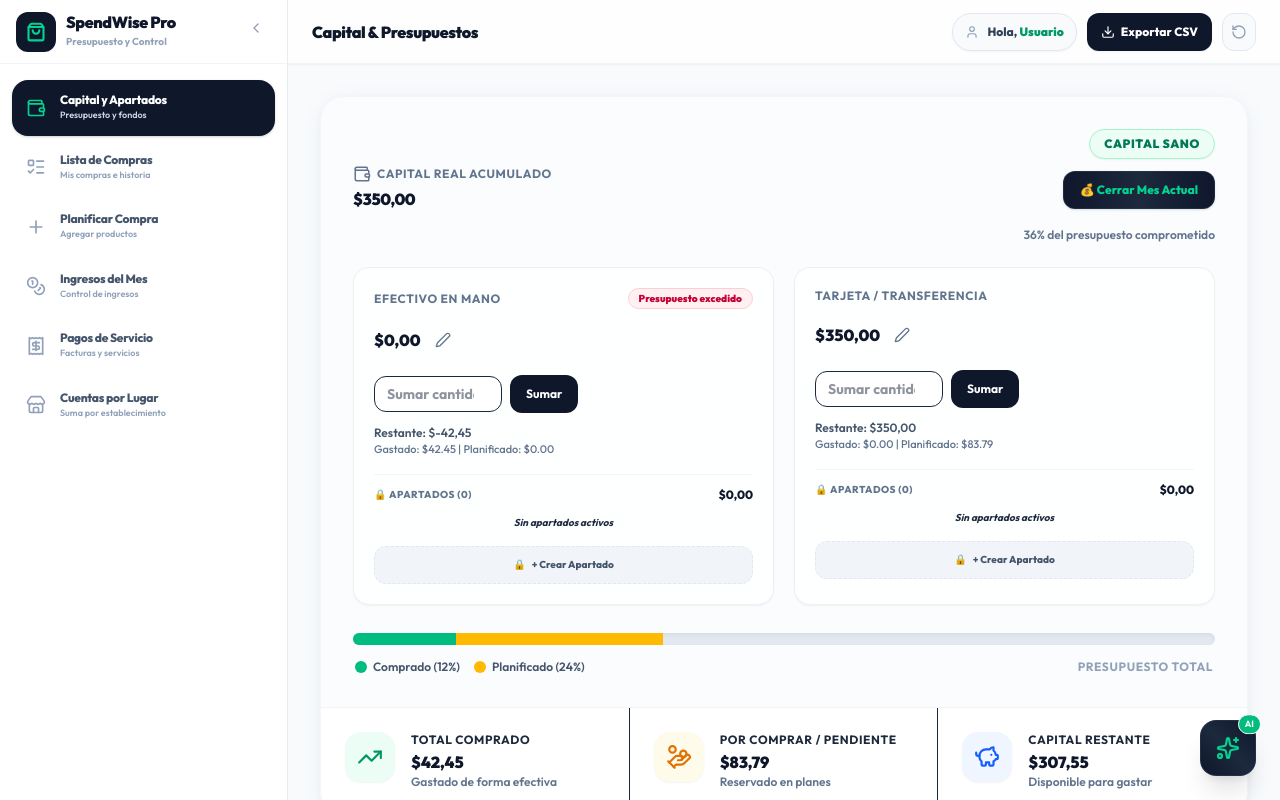
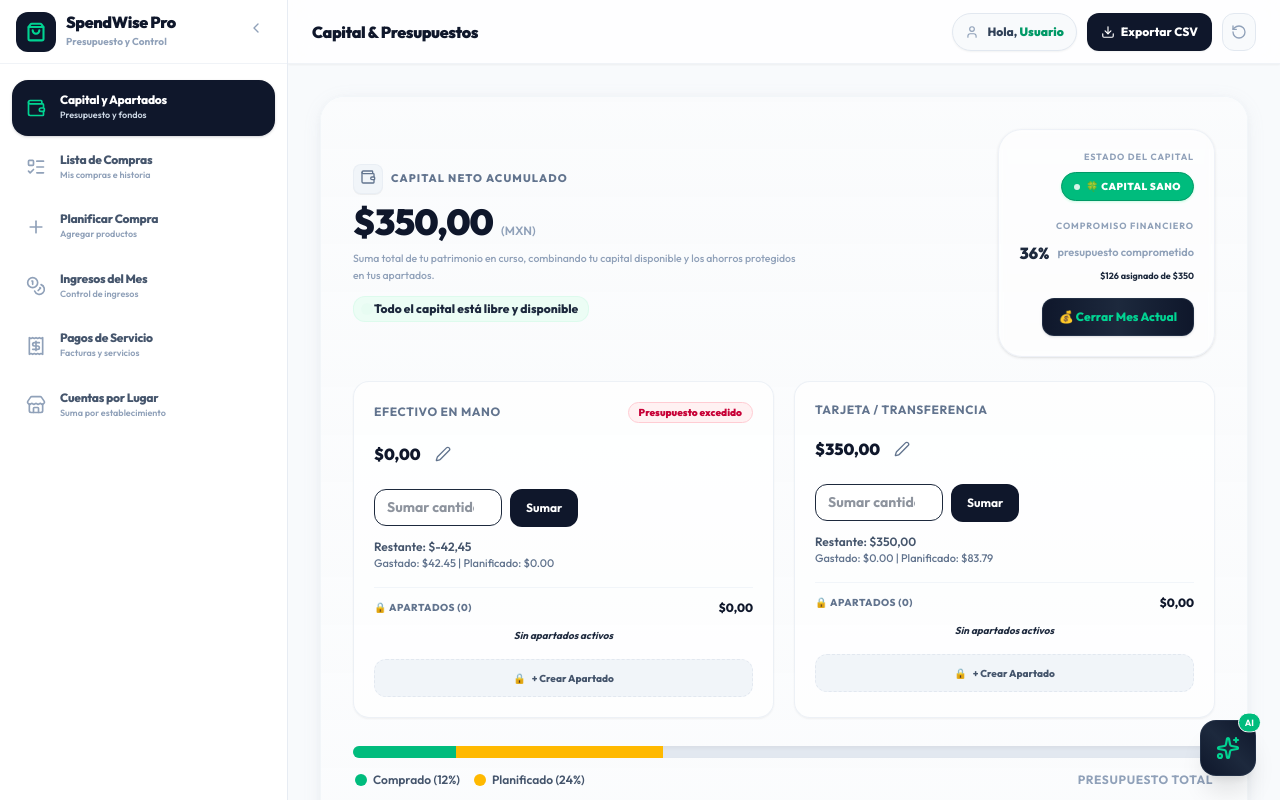
Before and after one commit to Raul-coder17/AppCompras, a React (Vite) app: page / in a window 1280 px wide. Shown: the top 800 px of the page. Built offline with nearby package versions, Linux system fonts and the light colour scheme.

Commit message:
feat: correccion de calculo de fin de mes, desglose de servicios y rediseño premium de capital

```diff
--- a/src/App.tsx
+++ b/src/App.tsx
@@ -509,7 +509,15 @@
       .filter(i => i.paymentMethod === 'tarjeta' || i.paymentMethod === 'transferencia')
       .reduce((acc, curr) => acc + (curr.price * curr.quantity), 0);
 
-    const spentServices = servicePayments.reduce((acc, curr) => acc + curr.amount, 0);
+    const spentServicesCash = servicePayments
+      .filter(s => s.paymentMethod === 'efectivo')
+      .reduce((acc, curr) => acc + curr.amount, 0);
+
+    const spentServicesCard = servicePayments
+      .filter(s => s.paymentMethod !== 'efectivo')
+      .reduce((acc, curr) => acc + curr.amount, 0);
+
+    const spentServices = spentServicesCash + spentServicesCard;
 
     const totalIncomesCash = incomes
       .filter(i => i.paymentMethod === 'efectivo')
@@ -519,8 +527,8 @@
       .filter(i => i.paymentMethod === 'tarjeta')
       .reduce((acc, curr) => acc + curr.amount, 0);
 
-    const remainingCashVal = Math.max(0, cashBudget + totalIncomesCash - spentCash);
-    const remainingCardVal = Math.max(0, cardBudget + totalIncomesCard - spentCard - spentServices);
+    const remainingCashVal = Math.max(0, cashBudget - spentCash - spentServicesCash);
+    const remainingCardVal = Math.max(0, cardBudget - spentCard - spentServicesCard);
 
     const [year, month] = currentMonth.split('-');
 
--- a/src/components/BudgetCard.tsx
+++ b/src/components/BudgetCard.tsx
@@ -347,47 +347,108 @@
       )}
 
       {/* Header section with interactive Available Capital input */}
-      <div className="p-6 md:p-8 bg-slate-50/50 border-b border-slate-100">
-        <div className="flex flex-col md:flex-row justify-between items-start md:items-center gap-4">
-          <div>
-            <p className="text-xs font-bold uppercase tracking-wider text-slate-500 flex items-center gap-1.5">
-              <Wallet className="w-4.5 h-4.5 text-slate-500" />
-              Capital Real Acumulado
-            </p>
-            <div className="flex items-center gap-2.5 mt-2 group" id="display-budget">
-              <h2 className="text-3.5xl md:text-4.5xl font-black text-slate-900 tracking-tight leading-none">
+      <div className="p-6 md:p-8 bg-gradient-to-b from-slate-50/70 to-slate-100/30 border-b border-slate-150/70">
+        <div className="flex flex-col lg:flex-row justify-between items-start lg:items-center gap-6">
+
+          {/* Capital accumulation display */}
+          <div className="space-y-2.5">
+            <div className="flex items-center gap-2 text-slate-500">
+              <div className="p-1.5 bg-slate-100 rounded-lg text-slate-650 border border-slate-200/50 shadow-2xs">
+                <Wallet className="w-4 h-4 animate-bounce" />
+              </div>
+              <span className="text-[11px] font-extrabold uppercase tracking-widest text-slate-500">
+                Capital Neto Acumulado
+              </span>
+            </div>
+
+            <div className="flex items-baseline gap-2 mt-1">
+              <h2 className="text-3.5xl sm:text-4xl lg:text-4.5xl font-black tracking-tight text-slate-900 leading-none">
                 ${realTotalBudget.toLocaleString('es-ES', { minimumFractionDigits: 2, maximumFractionDigits: 2 })}
               </h2>
+              <span className="text-xs text-slate-400 font-semibold">(MXN)</span>
             </div>
-            {totalApartados > 0 && (
-              <p className="text-[10px] sm:text-xs text-slate-500 font-extrabold mt-2 bg-slate-100/60 border border-slate-200/50 px-2.5 py-1 rounded-lg inline-flex items-center gap-1.5 animate-in fade-in duration-200">
-                <span className="text-emerald-600">Disponible: ${totalBudget.toLocaleString('es-ES', { minimumFractionDigits: 2 })}</span>
-                <span className="text-slate-350">|</span>
-                <span className="text-slate-500">Reservado: ${totalApartados.toLocaleString('es-ES', { minimumFractionDigits: 2 })}</span>
+
+            <p className="text-[10.5px] text-slate-400 font-medium leading-relaxed max-w-sm sm:max-w-md">
+              Suma total de tu patrimonio en curso, combinando tu capital disponible y los ahorros protegidos en tus apartados.
             </p>
+
+            {totalApartados > 0 ? (
+              <div className="flex items-center gap-2 mt-3 bg-white border border-slate-200/60 p-2 rounded-2xl shadow-2xs w-fit animate-in fade-in duration-200">
+                <div className="flex items-center gap-1 px-2.5 py-1 bg-emerald-50 rounded-xl border border-emerald-100/50 text-[10px] sm:text-xs font-extrabold text-emerald-700">
+                  <span className="w-1.5 h-1.5 rounded-full bg-emerald-500 animate-ping"></span>
+                  <span>Libre: ${totalBudget.toLocaleString('es-ES', { minimumFractionDigits: 2 })}</span>
+                </div>
+                <span className="text-slate-300 font-light text-xs">|</span>
+                <div className="flex items-center gap-1 px-2.5 py-1 bg-indigo-50 rounded-xl border border-indigo-100/50 text-[10px] sm:text-xs font-extrabold text-indigo-700">
+                  <span>🔒 Apartado: ${totalApartados.toLocaleString('es-ES', { minimumFractionDigits: 2 })}</span>
+                </div>
+              </div>
+            ) : (
+              <div className="inline-flex items-center gap-1 px-2.5 py-1 bg-emerald-50 rounded-xl border border-emerald-100/50 text-[10px] sm:text-xs font-extrabold text-emerald-750">
+                <span className="w-1.5 h-1.5 rounded-full bg-emerald-500 animate-ping"></span>
+                <span>Todo el capital está libre y disponible</span>
+              </div>
             )}
           </div>
 
-          <div className="flex flex-col items-end text-right md:w-auto w-full gap-2">
-            <span className={`text-xs font-black px-3.5 py-1.5 rounded-full uppercase tracking-wider shadow-xs ${
-              remaining < 0
-                ? 'bg-rose-50 text-rose-700 border border-rose-200'
-                : remaining === 0
-                ? 'bg-slate-100 text-slate-700 border border-slate-200'
-                : 'bg-emerald-50 text-emerald-700 border border-emerald-200'
+          {/* Right Metrics Panel */}
+          <div className="flex flex-col sm:flex-row lg:flex-col items-start sm:items-center lg:items-end gap-4.5 w-full lg:w-auto shrink-0 bg-white/60 backdrop-blur-xs border border-slate-200/55 p-5 rounded-3xl shadow-sm">
+
+            {/* Status chip */}
+            <div className="flex flex-col lg:items-end gap-1">
+              <span className="text-[9px] font-bold text-slate-400 uppercase tracking-widest block">Estado del Capital</span>
+              <div className="mt-1">
+                {remaining < 0 ? (
+                  <span className="inline-flex items-center gap-1.5 px-3 py-1.5 rounded-2xl bg-rose-500 text-white text-[10px] font-black uppercase tracking-wider shadow-sm shadow-rose-100 border border-rose-600">
+                    <span className="w-1.5 h-1.5 rounded-full bg-white animate-pulse"></span>
+                    🚨 Límite Excedido
+                  </span>
+                ) : remaining === 0 ? (
+                  <span className="inline-flex items-center gap-1.5 px-3 py-1.5 rounded-2xl bg-amber-500 text-white text-[10px] font-black uppercase tracking-wider shadow-sm shadow-amber-100 border border-amber-600">
+                    <span className="w-1.5 h-1.5 rounded-full bg-white animate-pulse"></span>
+                    ⚠️ Capital al Límite
+                  </span>
+                ) : (
+                  <span className="inline-flex items-center gap-1.5 px-3 py-1.5 rounded-2xl bg-emerald-500 text-white text-[10px] font-black uppercase tracking-wider shadow-sm shadow-emerald-100 border border-emerald-600">
+                    <span className="w-1.5 h-1.5 rounded-full bg-white animate-pulse"></span>
+                    🍀 Capital Sano
+                  </span>
+                )}
+              </div>
+            </div>
+
+            <div className="hidden sm:block lg:hidden w-px h-10 bg-slate-200"></div>
+
+            {/* Commited Budget block */}
+            <div className="flex flex-col lg:items-end gap-1">
+              <span className="text-[9px] font-bold text-slate-400 uppercase tracking-widest block">Compromiso Financiero</span>
+              <div className="flex items-center gap-1 mt-1">
+                <span className={`text-sm sm:text-base font-black ${
+                  percentTotal >= 100 ? 'text-rose-600' : percentTotal >= 80 ? 'text-amber-600' : 'text-slate-800'
                 }`}>
-              {remaining < 0 ? 'Límite Excedido' : 'Capital Sano'}
+                  {percentTotal}%
                 </span>
+                <span className="text-[11px] text-slate-400 font-semibold ml-1">presupuesto comprometido</span>
+              </div>
+              <p className="text-[9px] text-slate-450 font-bold leading-none mt-0.5">
+                ${totalAllocated.toLocaleString('es-ES', { maximumFractionDigits: 0 })} asignado de ${totalBudget.toLocaleString('es-ES', { maximumFractionDigits: 0 })}
+              </p>
+            </div>
+
+            <div className="hidden sm:block lg:hidden w-px h-10 bg-slate-200"></div>
+
+            {/* Action button */}
+            <div className="flex flex-col lg:items-end w-full sm:w-auto">
               <button
                 onClick={onOpenCloseWizard}
-              className="mt-1 px-4 py-2 bg-gradient-to-r from-slate-900 via-slate-800 to-slate-900 hover:from-emerald-950 hover:to-slate-900 border border-slate-700/50 hover:border-emerald-500/30 text-emerald-400 hover:text-emerald-300 rounded-xl text-xs font-extrabold shadow-sm active:scale-97 cursor-pointer transition-all duration-200 flex items-center gap-1.5"
+                className="w-full sm:w-auto px-4 py-2 bg-gradient-to-r from-slate-900 via-slate-800 to-slate-900 hover:from-emerald-950 hover:to-slate-900 border border-slate-700/50 hover:border-emerald-500/30 text-emerald-400 hover:text-emerald-300 rounded-xl text-xs font-extrabold shadow-sm active:scale-97 cursor-pointer transition-all duration-200 flex items-center justify-center gap-1.5"
               >
                 💰 Cerrar Mes Actual
               </button>
-            <p className="text-xs text-slate-500 font-semibold mt-2.5">
-              {percentTotal}% del presupuesto comprometido
-            </p>
             </div>
+
+          </div>
+
         </div>
 
         <div className="grid grid-cols-1 md:grid-cols-2 gap-5 mt-6">
--- a/src/components/MonthCloseWizard.tsx
+++ b/src/components/MonthCloseWizard.tsx
@@ -48,9 +48,16 @@
     .filter(i => i.paymentMethod === 'tarjeta' || i.paymentMethod === 'transferencia')
     .reduce((acc, curr) => acc + (curr.price * curr.quantity), 0);
 
-  const spentServices = servicePayments.reduce((acc, curr) => acc + curr.amount, 0);
+  const spentServicesCash = servicePayments
+    .filter(s => s.paymentMethod === 'efectivo')
+    .reduce((acc, curr) => acc + curr.amount, 0);
 
-  // Note: Services currently count against the card budget by default unless specified
+  const spentServicesCard = servicePayments
+    .filter(s => s.paymentMethod !== 'efectivo')
+    .reduce((acc, curr) => acc + curr.amount, 0);
+
+  const spentServices = spentServicesCash + spentServicesCard;
+
   const totalIncomesCash = incomes
     .filter(i => i.paymentMethod === 'efectivo')
     .reduce((acc, curr) => acc + curr.amount, 0);
@@ -59,10 +66,10 @@
     .filter(i => i.paymentMethod === 'tarjeta')
     .reduce((acc, curr) => acc + curr.amount, 0);
 
-  // Final remaining balances (starting budget + incomes - spent)
-  const remainingCash = Math.max(0, cashBudget + totalIncomesCash - spentCash);
-  // Service payments are paid from card
-  const remainingCard = Math.max(0, cardBudget + totalIncomesCard - spentCard - spentServices);
+  // Final remaining balances (starting budget - spent. Incomes are already integrated in cashBudget/cardBudget)
+  const remainingCash = Math.max(0, cashBudget - spentCash - spentServicesCash);
+  // Service payments are paid from card or cash depending on paymentMethod
+  const remainingCard = Math.max(0, cardBudget - spentCard - spentServicesCard);
 
   // Pre-fill budgets in step 2
   useEffect(() => {
@@ -193,7 +200,7 @@
                     ${remainingCash.toLocaleString('es-MX', { minimumFractionDigits: 2 })}
                   </span>
                   <div className="text-[8px] text-slate-400 font-semibold mt-1">
-                    Inicial: ${cashBudget} • Ingresos: +${totalIncomesCash}
+                    Inicial: ${(Math.max(0, cashBudget - totalIncomesCash)).toLocaleString('es-MX', { minimumFractionDigits: 2 })} • Ingresos: +${totalIncomesCash}
                   </div>
                 </div>
 
@@ -205,7 +212,7 @@
                     ${remainingCard.toLocaleString('es-MX', { minimumFractionDigits: 2 })}
                   </span>
                   <div className="text-[8px] text-slate-400 font-semibold mt-1">
-                    Inicial: ${cardBudget} • Ingresos: +${totalIncomesCard}
+                    Inicial: ${(Math.max(0, cardBudget - totalIncomesCard)).toLocaleString('es-MX', { minimumFractionDigits: 2 })} • Ingresos: +${totalIncomesCard}
                   </div>
                 </div>
               </div>
```
Also changed, not shown: 1 other file (tests, documents, lock files or other folders). Lines whose indentation alone changed are shown as unchanged.
